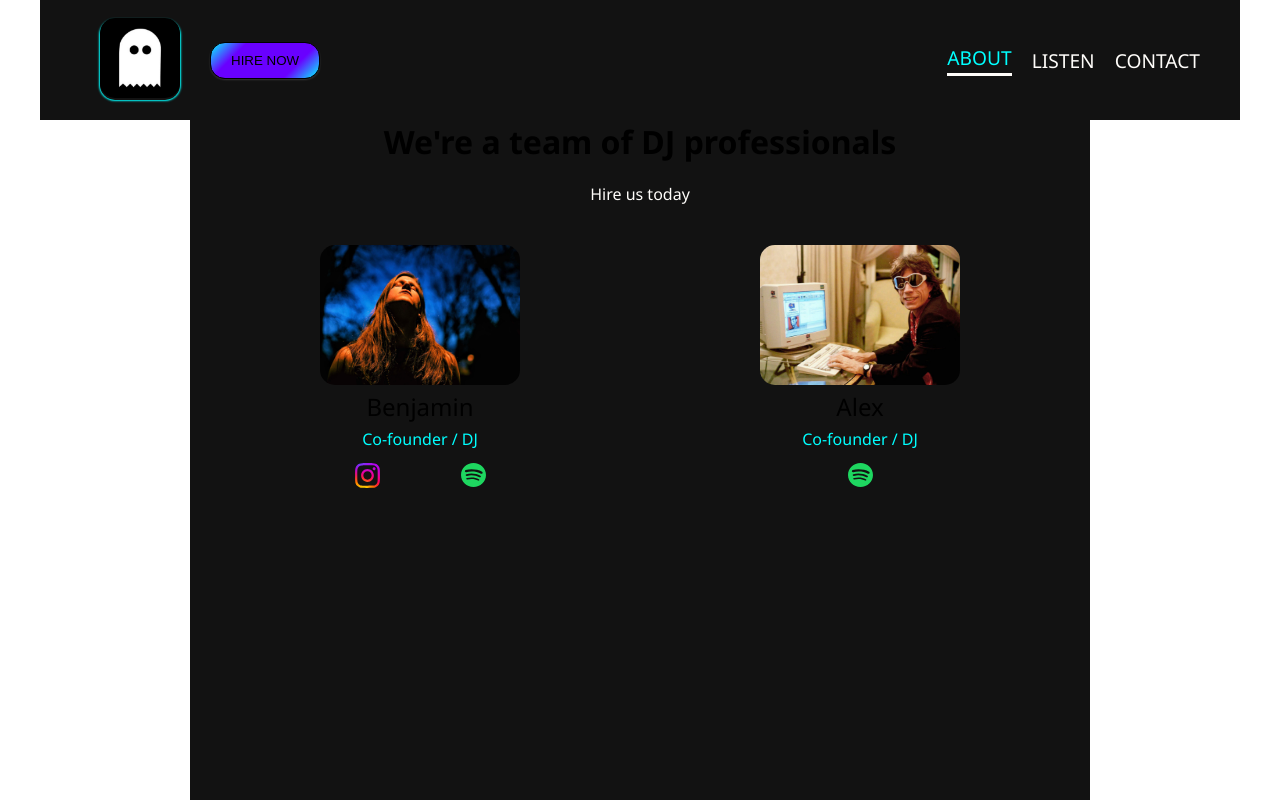
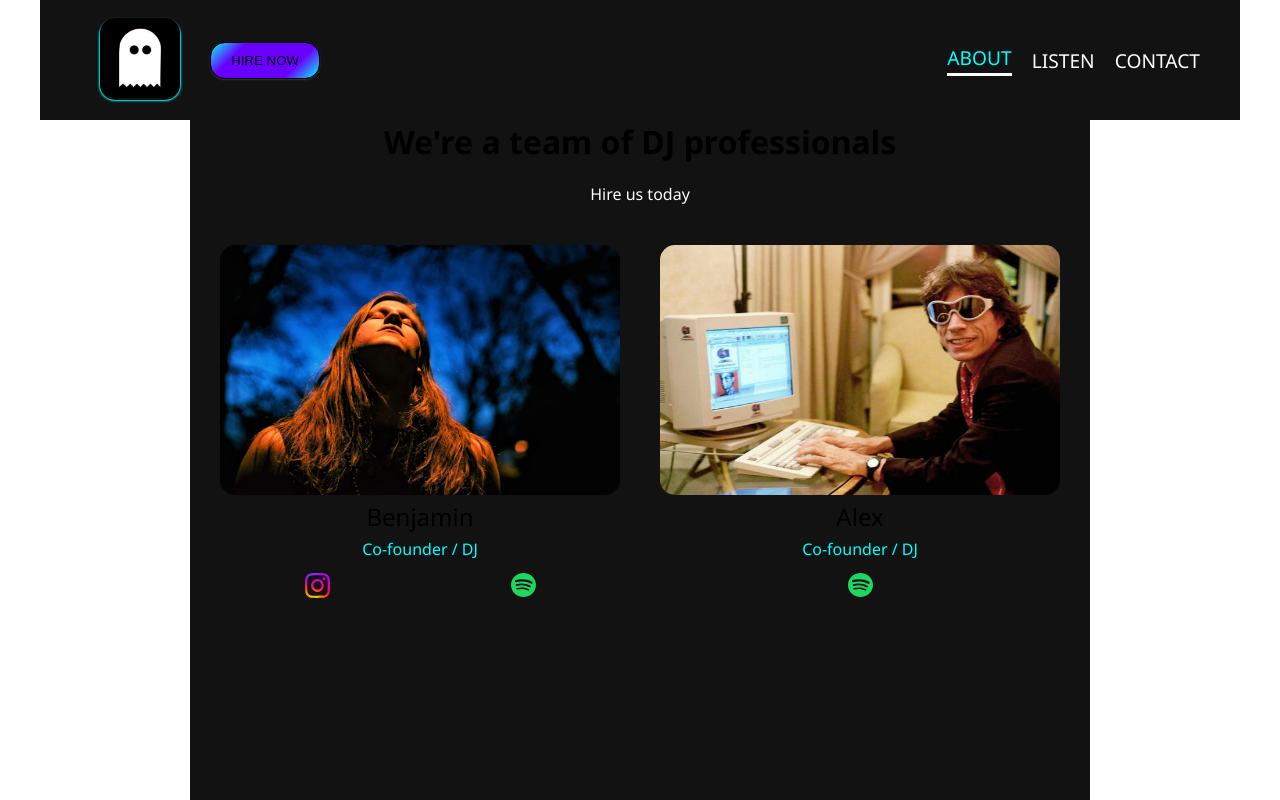
Before and after one commit to alexgeis/ghosthop, a Next.js app: page /about in a window 1280 px wide. Shown: the top 800 px of the page. Built offline with nearby package versions, Linux system fonts and the light colour scheme.

Commit message:
update about page - card styling responsive size added

```diff
--- a/src/app/about/about.module.css
+++ b/src/app/about/about.module.css
@@ -35,6 +35,8 @@
 .cardImg > * {
 	border-radius: 15px;
 	background-size: cover;
+	width: 400px;
+	height: 250px;
 }
 .cardContent {
 	display: flex;
@@ -76,3 +78,17 @@
 	max-width: 100%;
 	height: auto;
 }
+
+@media screen and (max-width: 930px) {
+	.cardImg > * {
+		width: 300px;
+		height: 180px;
+	}
+}
+
+@media screen and (max-width: 650px) {
+	.cardImg > * {
+		width: 200px;
+		height: 140px;
+	}
+}
```
